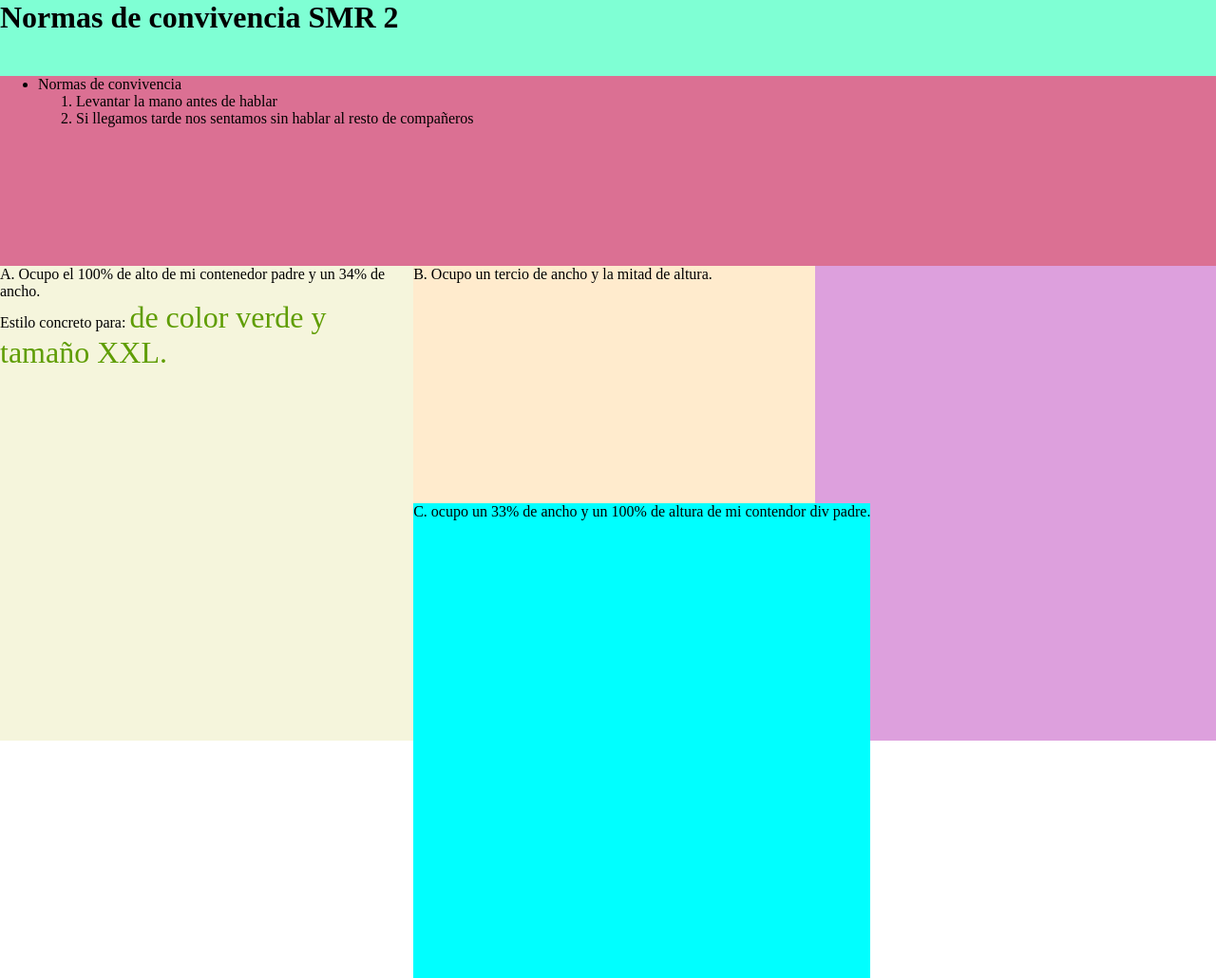
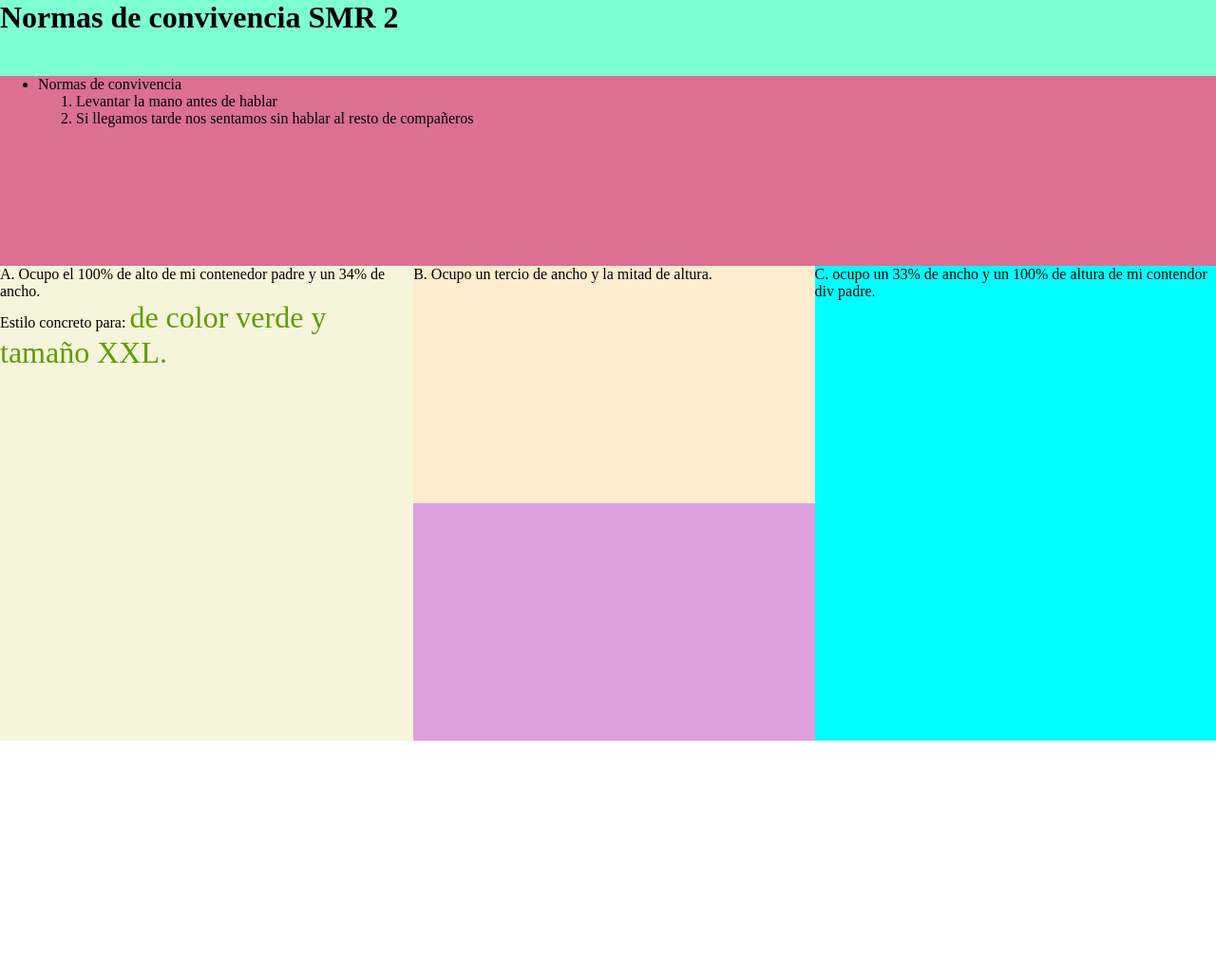
Before and after one commit to Alejandra38-o/18_alejandra, a plain HTML site: page 2/2.5div_span.html in a window 1280 px wide. Shown: the whole page at 95% size. After the commit the page ends 800 px from the top, so only its background shows below. Drawn offline with Linux system fonts and the light colour scheme.

Commit message:
practica 2.5

```diff
--- a/2/2.5div_span.html
+++ b/2/2.5div_span.html
@@ -32,7 +32,7 @@
         <div style="background-color: blanchedalmond;float: left;height: 250px; width: 33%;">
             <p>B. Ocupo un tercio de ancho y la mitad de altura.</p>
         </div>
-        <div style="background-color: aqua; float: left; height: 500px; height: ;">
+        <div style="background-color: aqua;float: right; height: 500px;width: 33%;">
             <p>C. ocupo un 33% de ancho y un 100% de altura de mi contendor div padre.</p>
         </div>
     </div>
```
